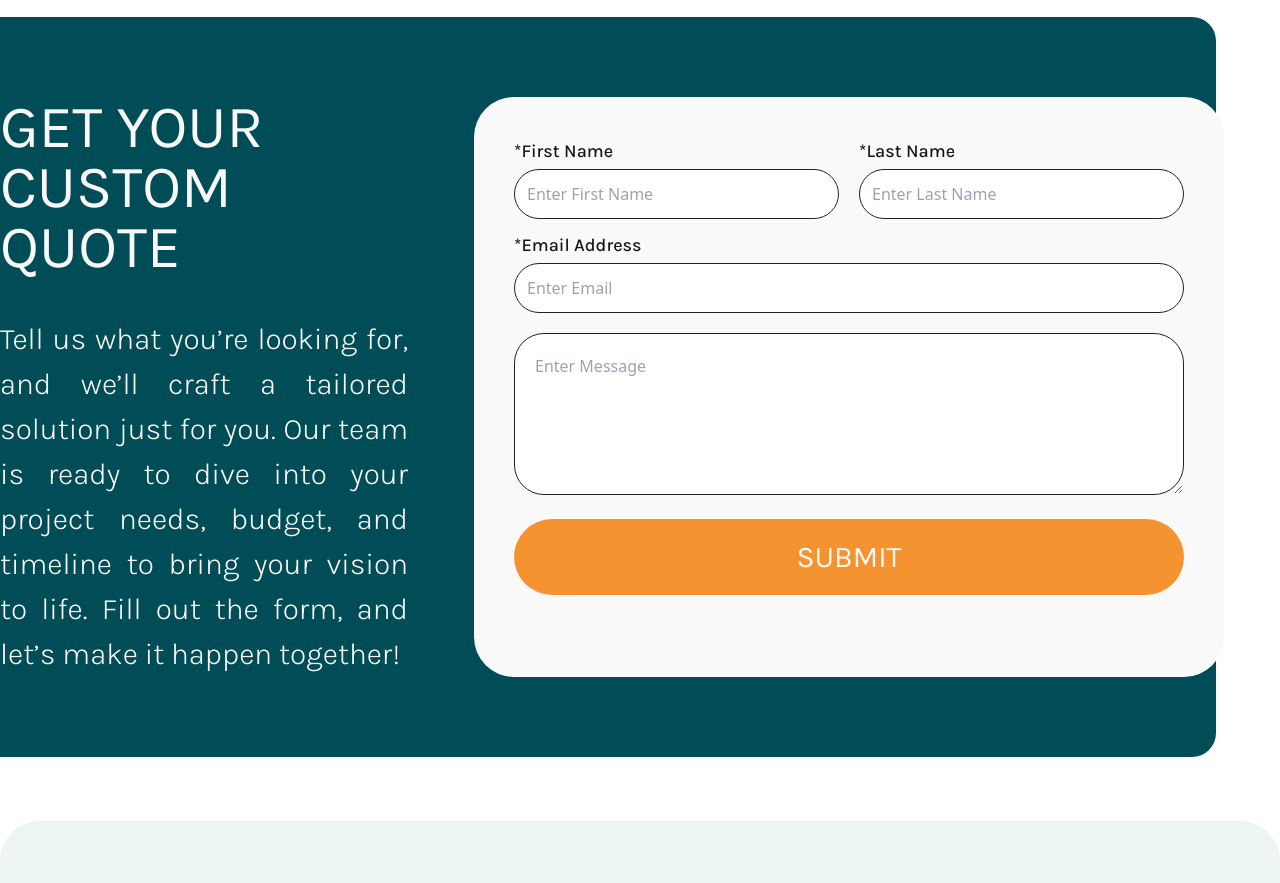
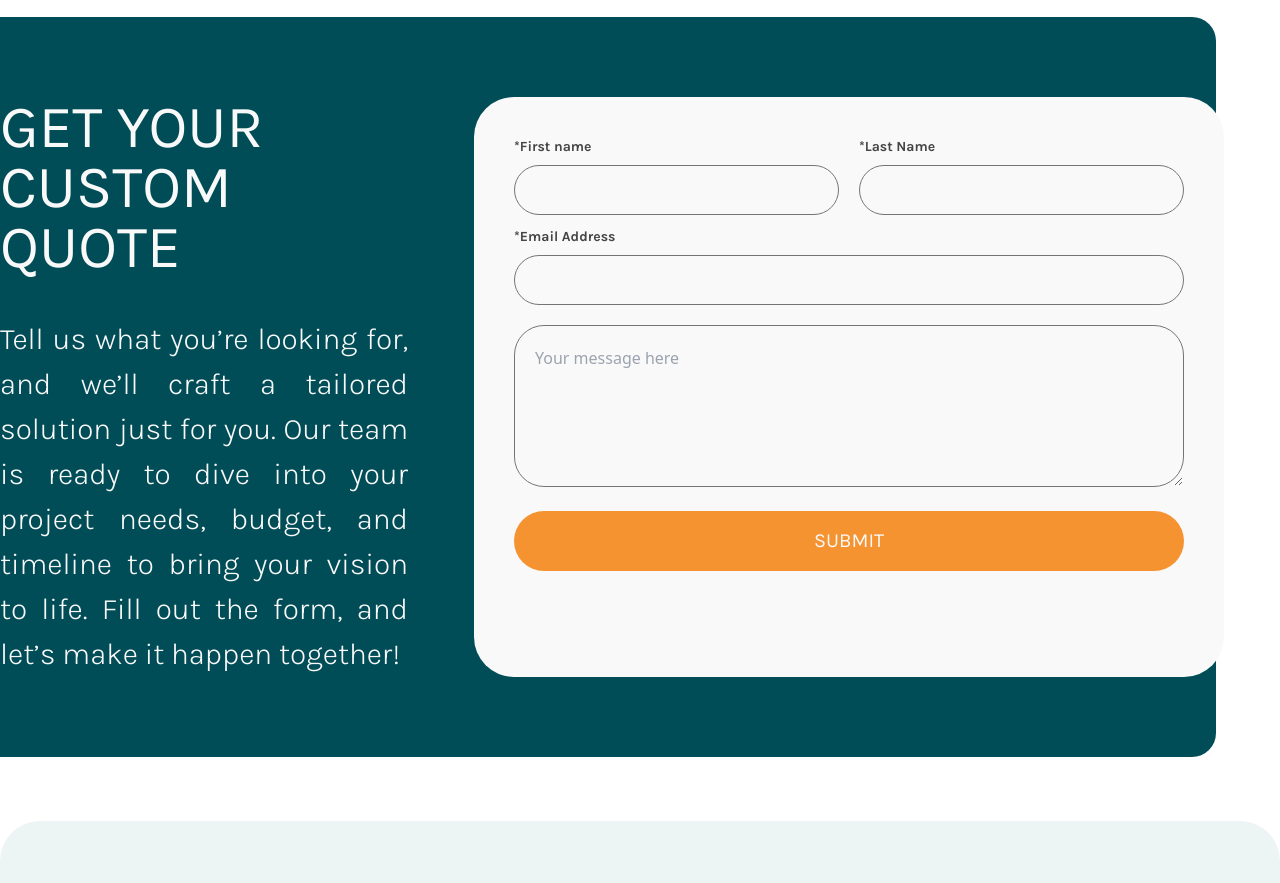
Before and after one commit to sohanlohar/rt, a Next.js app: page /services in a window 1280 px wide. Shown: the part 4620-5503 px from the top of the page. Built offline with nearby package versions, Linux system fonts and the light colour scheme.

Commit message:
Contact us section fixes

```diff
--- a/src/components/forms/ContactForm.jsx
+++ b/src/components/forms/ContactForm.jsx
@@ -56,9 +56,9 @@ const ContactForm = ({ requestQuote }) => {
         <div className="flex flex-col mb-3 w-full">
           <label
             htmlFor="firstName"
-            className="text-sm md:text-lg font-karla font-medium mb-1"
+            className="text-xs md:text-sm font-karla font-bold mb-2 text-[#454545]"
           >
-            *First Name
+            *First name
           </label>
           <input
             type="text"
@@ -66,11 +66,11 @@ const ContactForm = ({ requestQuote }) => {
             onChange={formik.handleChange}
             onBlur={formik.handleBlur}
             value={formik.values.firstName}
-            className="border border-black rounded-full p-2 md:p-3"
-            placeholder="Enter First Name"
+            className="border border-[#757575] rounded-full p-2 md:p-3 focus:outline-none focus:border-primary bg-white"
+            placeholder=""
           />
           {formik.touched.firstName && formik.errors.firstName && (
-            <div className="text-red-500 text-xs">
+            <div className="text-red-500 text-xs mt-1">
               {formik.errors.firstName}
             </div>
           )}
@@ -79,7 +79,7 @@ const ContactForm = ({ requestQuote }) => {
         <div className="flex flex-col mb-3 w-full">
           <label
             htmlFor="lastName"
-            className="text-sm md:text-lg font-karla font-medium mb-1"
+            className="text-xs md:text-sm font-karla font-bold mb-2 text-[#454545]"
           >
             *Last Name
           </label>
@@ -89,11 +89,11 @@ const ContactForm = ({ requestQuote }) => {
             onChange={formik.handleChange}
             onBlur={formik.handleBlur}
             value={formik.values.lastName}
-            className="border border-black rounded-full p-2 md:p-3"
-            placeholder="Enter Last Name"
+            className="border border-[#757575] rounded-full p-2 md:p-3 focus:outline-none focus:border-primary bg-white"
+            placeholder=""
           />
           {formik.touched.lastName && formik.errors.lastName && (
-            <div className="text-red-500 text-xs">{formik.errors.lastName}</div>
+            <div className="text-red-500 text-xs mt-1">{formik.errors.lastName}</div>
           )}
         </div>
       </div>
@@ -101,7 +101,7 @@ const ContactForm = ({ requestQuote }) => {
       <div className="flex flex-col mb-5">
         <label
           htmlFor="email"
-          className="text-sm md:text-lg font-karla font-medium mb-1"
+          className="text-xs md:text-sm font-karla font-bold mb-2 text-[#454545]"
         >
           *Email Address
         </label>
@@ -111,11 +111,11 @@ const ContactForm = ({ requestQuote }) => {
           onChange={formik.handleChange}
           onBlur={formik.handleBlur}
           value={formik.values.email}
-          className="border border-black rounded-full p-2 md:p-3"
-          placeholder="Enter Email"
+          className="border border-[#757575] rounded-full p-2 md:p-3 focus:outline-none focus:border-primary bg-white"
+          placeholder=""
         />
         {formik.touched.email && formik.errors.email && (
-          <div className="text-red-500 text-xs">{formik.errors.email}</div>
+          <div className="text-red-500 text-xs mt-1">{formik.errors.email}</div>
         )}
       </div>
 
@@ -125,33 +125,33 @@ const ContactForm = ({ requestQuote }) => {
           onChange={formik.handleChange}
           onBlur={formik.handleBlur}
           value={formik.values.message}
-          className="border border-black rounded-30 p-5"
+          className="border border-[#757575] rounded-[30px] p-5 focus:outline-none focus:border-primary bg-white"
           rows={5}
-          placeholder="Enter Message"
+          placeholder="Your message here"
         />
         {formik.touched.message && formik.errors.message && (
-          <div className="text-red-500 text-xs">{formik.errors.message}</div>
+          <div className="text-red-500 text-xs mt-1">{formik.errors.message}</div>
         )}
       </div>
 
       <div className="flex flex-col md:flex-row gap-4 md:gap-10">
         <button
           type="submit"
-          className="bg-secondary text-2xl md:text-3xl uppercase leading-none text-white p-1 md:p-2 mt-4 w-full rounded-full py-3 md:py-5 hover:bg-primary-dark font-karla"
+          className="bg-[#F69331] text-lg md:text-xl uppercase text-white p-1 md:p-2 mt-4 w-full rounded-full py-3 md:py-4 hover:bg-[#e08220] font-karla font-normal transition-colors duration-300"
         >
-          Submit
+          SUBMIT
         </button>
         {requestQuote && (
           <button
             type="submit"
-            className="bg-secondary text-2xl md:text-3xl uppercase leading-none text-white p-1 md:p-2 mt-4 w-full rounded-full py-3 md:py-5 hover:bg-primary-dark font-karla"
+            className="bg-[#F69331] text-lg md:text-xl uppercase text-white p-1 md:p-2 mt-4 w-full rounded-full py-3 md:py-4 hover:bg-[#e08220] font-karla font-normal transition-colors duration-300"
           >
             Request a quote
           </button>
         )}
       </div>
 
-      <p className="mt-3 text-sm">{status}</p>
+      <p className="mt-3 text-sm text-center">{status}</p>
     </form>
   );
 };
--- a/src/components/home/ContactSection.jsx
+++ b/src/components/home/ContactSection.jsx
@@ -41,7 +41,7 @@ const ContactSection = () => {
       <div className="container flex flex-col md:flex-row gap-10 justify-between pl-0 md:pl-14 py-10 md:py-20 my-16 sm:flex-row">
         <div className="w-full md:w-1/3 relative flex gap-10 flex-col">
           <h3 className="text-3xl md:text-6xl text-white font-karla font-normal uppercase leading-none">
-            Looking <br/>for a tech partner?
+            Looking <br />for a tech partner?
           </h3>
           <p className="text-3xl text-white font-karla font-light text-justify leading-snug hidden md:block">
             Get in touch with us today. Our team is ready to discuss how we can
```
